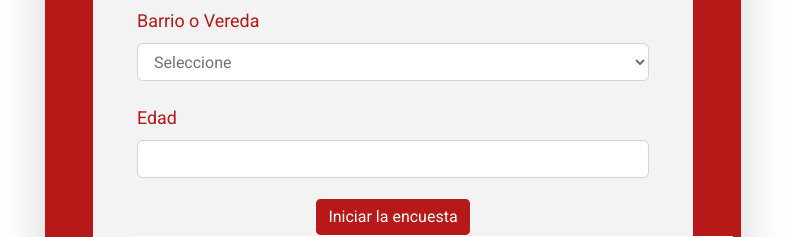
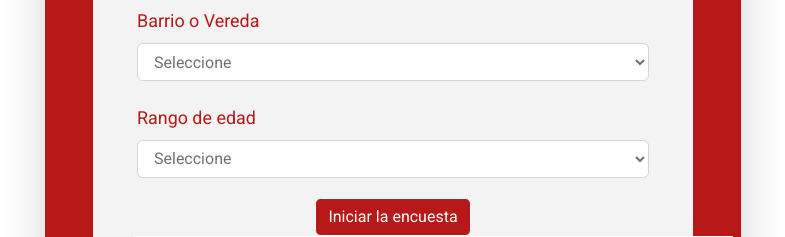
Before and after one commit to Andresfelipemena93/Encuestas, a PHP site: the page made by application/views/formulario/iniciar.php in a window 1280 px wide. Shown: the part 1114-1351 px from the top of the page, without its empty margins (247-1032 px from the left). Run offline with PHP 8.4, Linux system fonts and the light colour scheme; the template is opened without the code that fills it, so the values that code supplies are empty.

Commit message:
La edad se cambia por una lista desplegable de rangos

```diff
--- a/application/views/formulario/iniciar.php
+++ b/application/views/formulario/iniciar.php
@@ -42,9 +42,12 @@
 					</select>
 				</div>
 
-				<div class="form-group d-flex flex-column mx-auto filtros_text">
-					<label for="edad">Edad</label>
-					<input type="number" id="edad" class="form-control">
+				<div class="form-group d-flex flex-column mx-auto  filtros_text">
+					<label for="edad">Rango de edad</label>
+					<select id="edad" class="form-control" >
+						<option disabled selected value>Seleccione</option>
+						<?php foreach($this->configuracion_model->obtener('rangos_edades') as $rango_edad) echo "<option value='$rango_edad->id'>$rango_edad->nombre</option>"; ?>
+					</select>
 				</div>
 
 				<div class="from-group btn-encuesta-start">
@@ -66,7 +69,7 @@
 			let escolaridadId = $('#escolaridad')
 			let generoId = $('#genero')
 			let barrioId = $('#barrio')
-			let edad = $('#edad')
+			let edadId = $('#edad')
 
 			let campos = [
 				nombres,
@@ -82,7 +85,7 @@
 			let datos = {
 				tipo: 'encuestas',
 				nombres: nombres.val(),
-				edad: edad.val(),
+				edad_rango_id: edadId.val(),
 				barrio_id: barrioId.val(),
 				genero_id: generoId.val(),
 				escolaridad_id: escolaridadId.val(),
```
